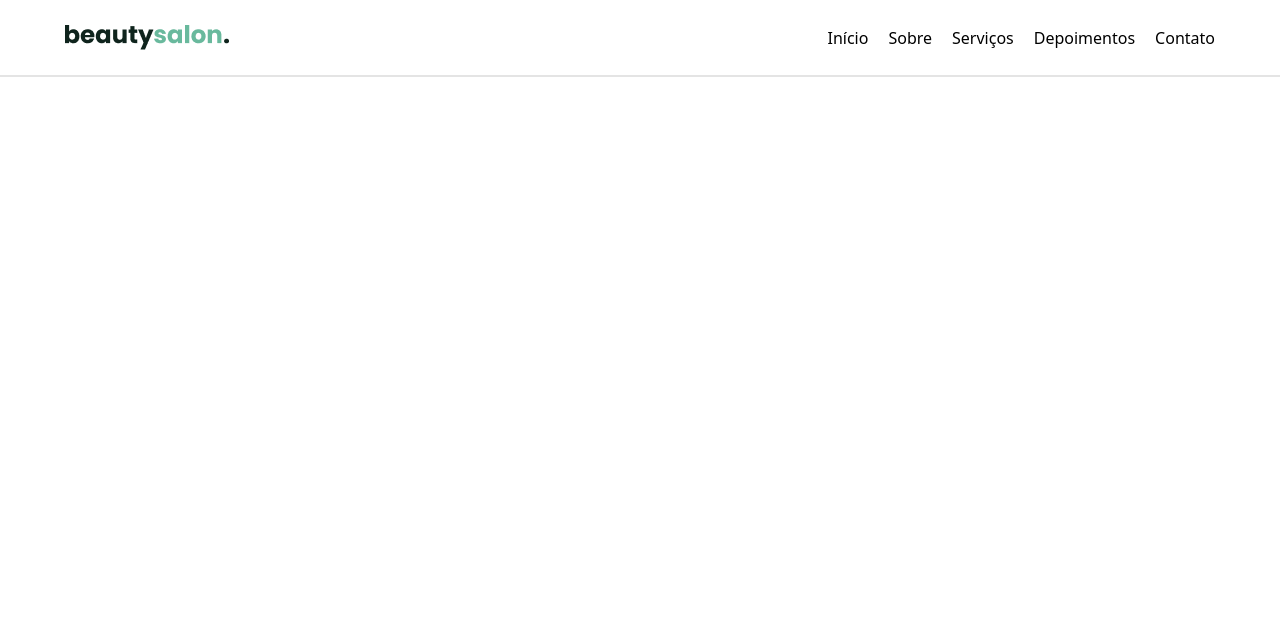
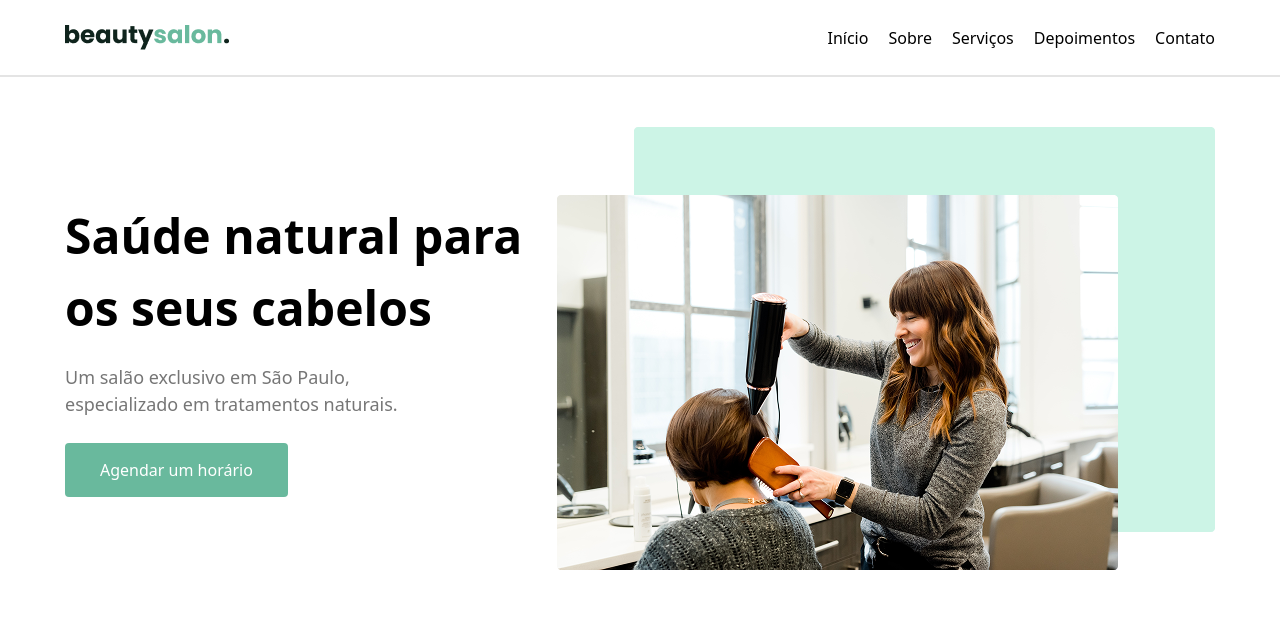
Before and after one commit to Vikingstrong/Class-Work-7, a website: page index.html in a window 1280 px wide. Drawn offline with Linux system fonts and the light colour scheme.

Commit message:
feat: Add section 1

```diff
--- a/index.html
+++ b/index.html
@@ -20,5 +20,13 @@
         <p class="font-bold text-[24px] text-[#69B99D] lg:hidden">☰</p>
     </div>
 </header>
+<section class="max-w-300 m-auto p-6.25 text-center items-center flex flex-col gap-5 lg:flex-row-reverse lg:py-12.5 lg:justify-between">
+    <img src="src/img/section1/Img.png" alt="">
+    <aside class="flex flex-col gap-5 items-center lg:items-start lg:text-start">
+        <h2 class="text-[30px] font-bold lg:text-[48px]">Saúde natural para os seus cabelos</h2>
+        <p class="text-[16px] text-[#767676] lg:text-[18px]">Um salão exclusivo em São Paulo, <br> especializado em tratamentos naturais.</p>
+        <button class="text-[white] text-[16px] font-medium py-3.75 px-8.75 bg-[#69B99D] rounded-sm mt-1.25">Agendar um horário</button>
+    </aside>
+</section>
 </body>
 </html>
```
Also changed, not shown: src/img/section1/Img.png (added), src/output.css.
